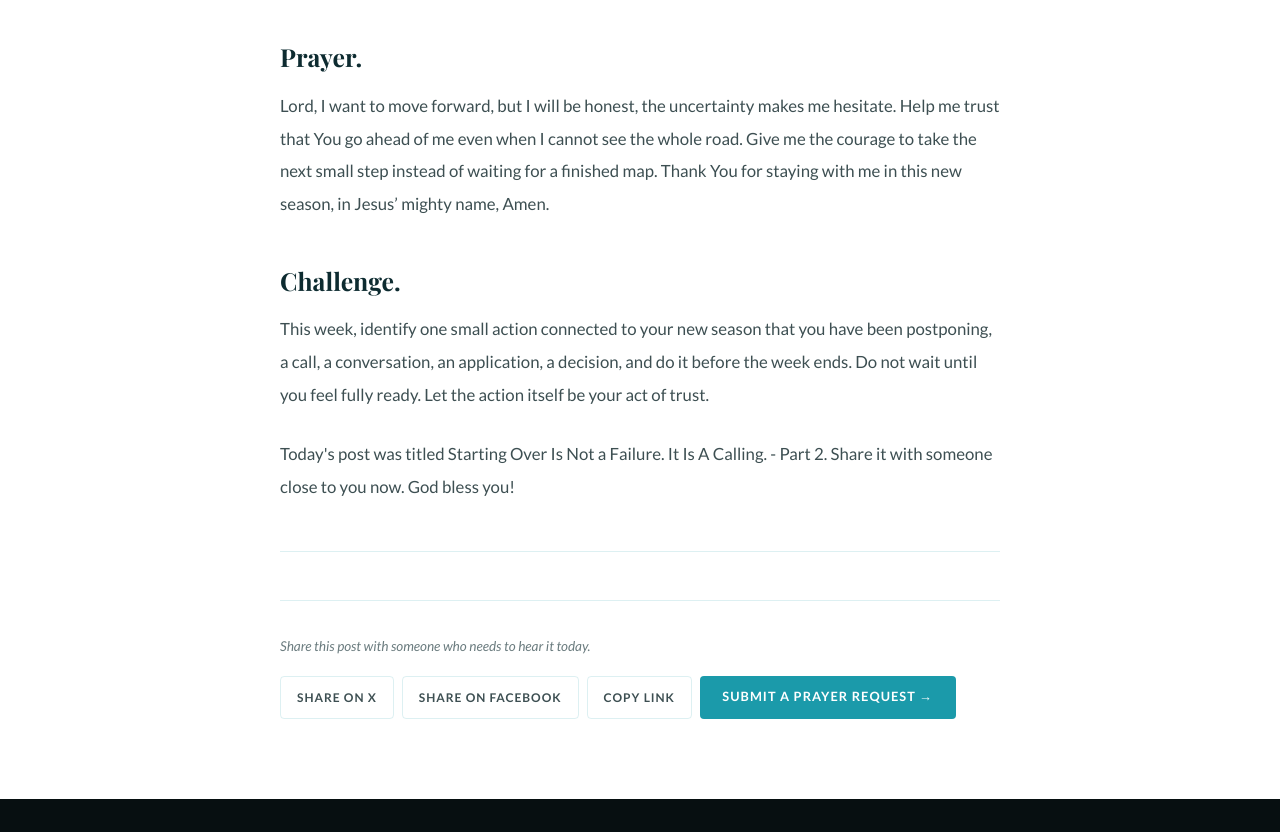
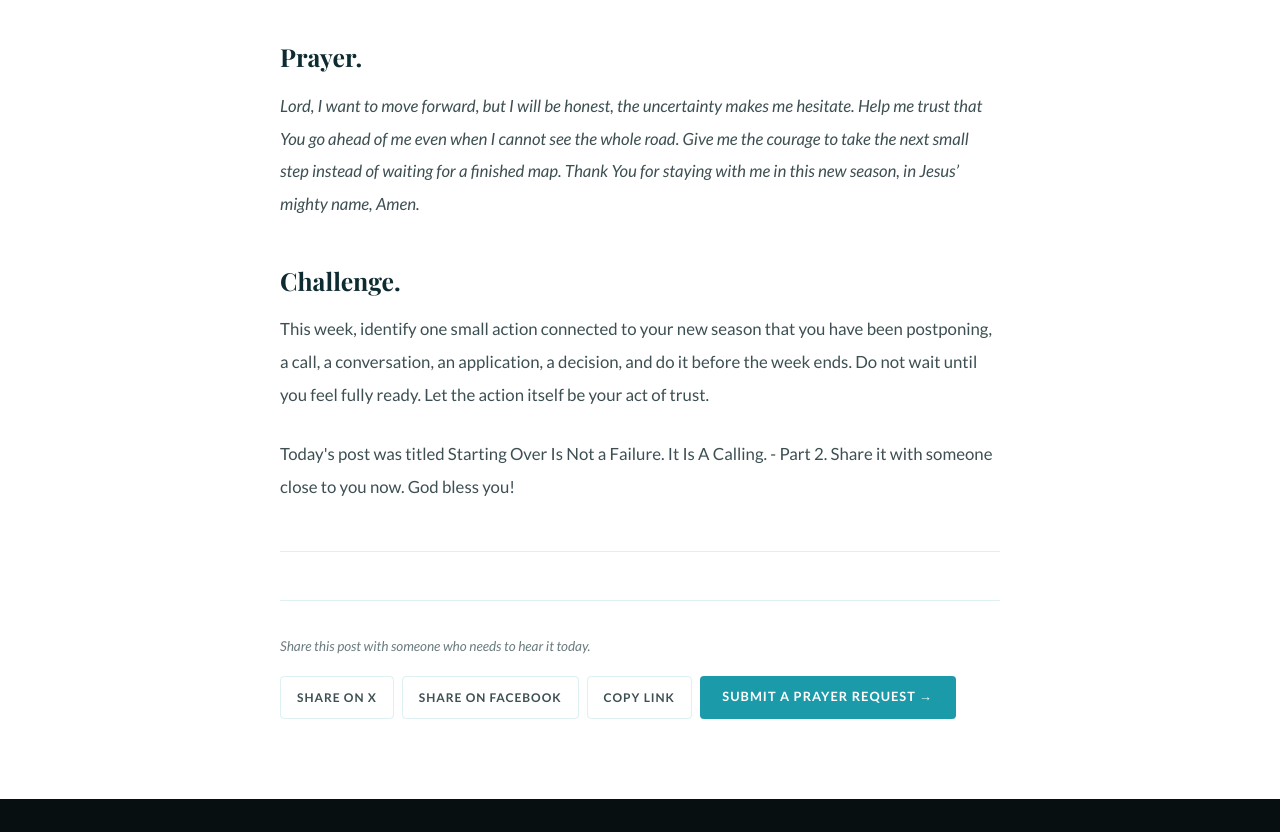
Before and after one commit to captainmavel-lgtm/mavelscorner, an Eleventy site: page src/_posts/2026-06-22-starting-over-is-not-a-failure-it-is-a-calling-part-2.md in a window 1280 px wide. Shown: the part 2941-3773 px from the top of the page. Built offline with nearby package versions, Linux system fonts and the light colour scheme; Eleventy itself is replaced by a stand-in of ours; files that its build step writes are made by us from their sources; a web font is replaced by a local one.

Commit message:
Update Blog Posts “2026-06-22-starting-over-is-not-a-failure-it-is-a-calling-part-2”

```diff
--- a/src/_posts/2026-06-22-starting-over-is-not-a-failure-it-is-a-calling-part-2.md
+++ b/src/_posts/2026-06-22-starting-over-is-not-a-failure-it-is-a-calling-part-2.md
@@ -53,7 +53,7 @@ What would it look like to grieve what ended without letting that grief talk you
 
 ## Prayer.
 
-Lord, I want to move forward, but I will be honest, the uncertainty makes me hesitate. Help me trust that You go ahead of me even when I cannot see the whole road. Give me the courage to take the next small step instead of waiting for a finished map. Thank You for staying with me in this new season, in Jesus’ mighty name, Amen.
+*Lord, I want to move forward, but I will be honest, the uncertainty makes me hesitate. Help me trust that You go ahead of me even when I cannot see the whole road. Give me the courage to take the next small step instead of waiting for a finished map. Thank You for staying with me in this new season, in Jesus’ mighty name, Amen.*
 
 ## Challenge.
 
```
